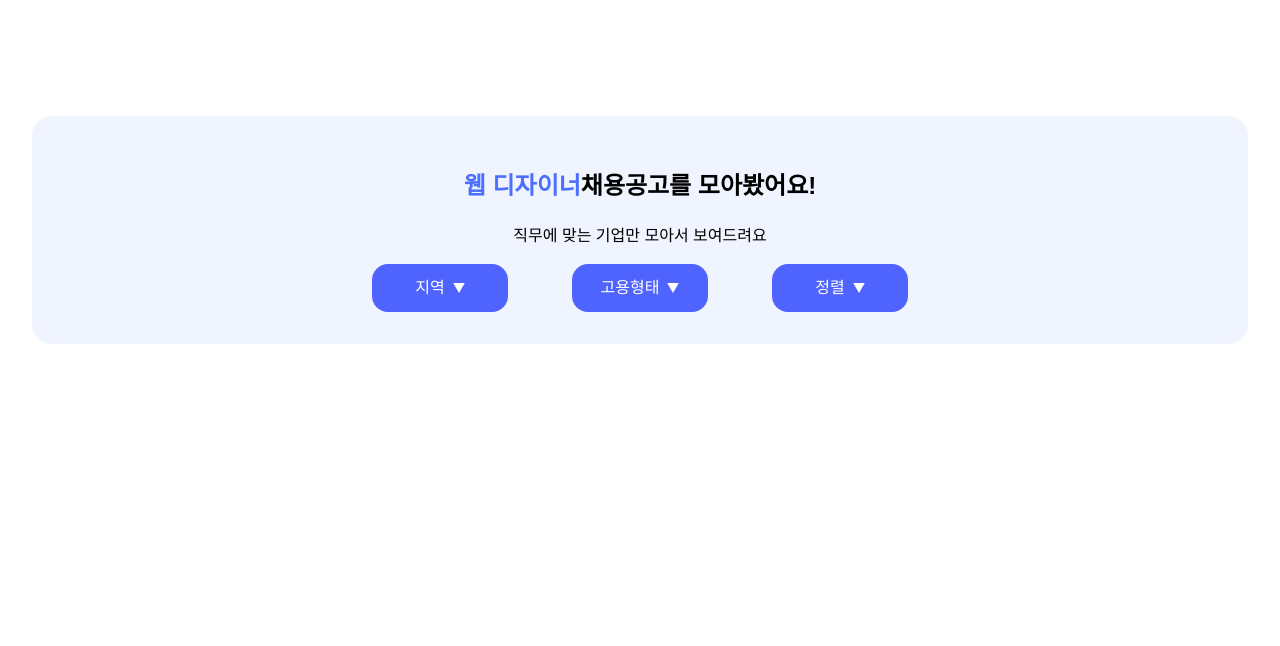
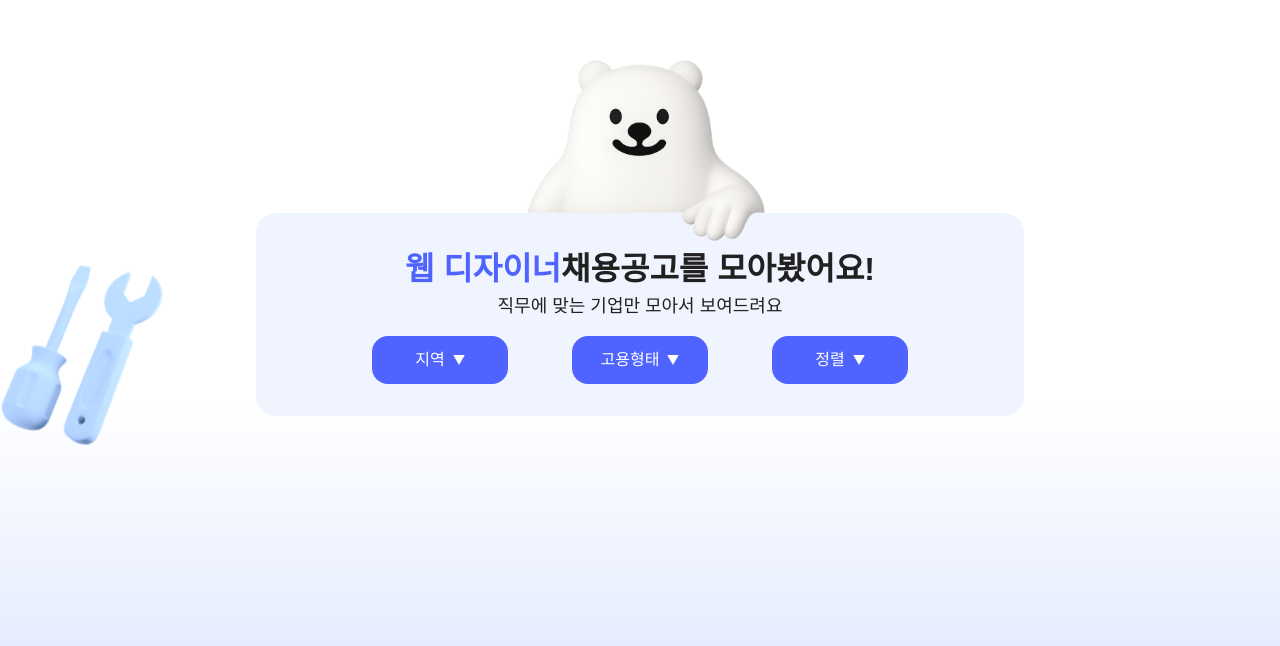
Before and after one commit to hyonun321/JobThoughts, a React (Vite) app in the folder client/: page /jobs in a window 1280 px wide. Shown: the part 154-800 px from the top of the page. Built offline with nearby package versions, Linux system fonts and the light colour scheme; a web font is replaced by a local one.

Commit message:
Feat: JobList헤더 조정 및 페이지 구현
- 뒤에 떠다니는 아이콘 애니메이션 요소
- 그라데이션 배경 구현
- 현재 카드리스트의 UI를 좀더 다듬어야함

```diff
--- a/client/src/features/jobs/JobCardList.tsx
+++ b/client/src/features/jobs/JobCardList.tsx
@@ -6,6 +6,7 @@ const ListWrapper = styled.div`
   display: flex;
   flex-direction: column;
   gap: 1.5rem;
+  width: 60vw;
 `;
 
 export default function JobCardList({ selectedJob }: { selectedJob: string }) {
--- a/client/src/features/jobs/JobListHeader.tsx
+++ b/client/src/features/jobs/JobListHeader.tsx
@@ -1,5 +1,7 @@
 import styled from 'styled-components';
 import FilterBar from './FilterBar';
+import Text from '../../components/Text';
+import { theme } from '../../styles/theme';
 
 const HeaderWrapper = styled.div`
   background: #f0f4ff;
@@ -7,6 +9,8 @@ const HeaderWrapper = styled.div`
   border-radius: 20px;
   text-align: center;
   margin-bottom: 2rem;
+  max-width: 1000px;
+  width: 60vw;
 `;
 
 type Props = {
@@ -16,11 +20,14 @@ type Props = {
 export default function JobListHeader({ selectedJob }: Props) {
   return (
     <HeaderWrapper>
-      <h2>
-        <span style={{ color: '#4d6fff', fontWeight: 'bold' }}>{selectedJob}</span>
+      <Text as="span" size="xl" weight="bold">
+        <span style={{ color: `${theme.colors.primary}`, fontWeight: 'bold' }}>{selectedJob}</span>
         채용공고를 모아봤어요!
-      </h2>
-      <p>직무에 맞는 기업만 모아서 보여드려요</p>
+      </Text>
+      <br />
+      <Text as="span" size="ml" weight="medium">
+        직무에 맞는 기업만 모아서 보여드려요
+      </Text>
       <FilterBar />
     </HeaderWrapper>
   );
--- a/client/src/pages/JobListPage.tsx
+++ b/client/src/pages/JobListPage.tsx
@@ -2,15 +2,71 @@ import { useLocation } from 'react-router-dom';
 import JobListHeader from '../features/jobs/JobListHeader';
 import JobCardList from '../features/jobs/JobCardList';
 import FullScreenSection from '../components/FullScreenSection';
+import Image from '../components/Image';
+import holdingBear from '../assets/bears/job-holding-bear.svg';
+import styled from 'styled-components';
+import tool from '../assets/icons/icon-tool.svg';
+import megaphone from '../assets/icons/icon-megaphone.svg';
+import pin from '../assets/icons/icon-pin.svg';
+
+const BackgroundWrapper = styled.div`
+  position: relative;
+  width: 100%;
+  min-height: 200vh;
+  background: linear-gradient(to bottom, #ffffff 35%, rgba(172, 196, 255, 0.75) 71%, #d8cfff 100%);
+  overflow: hidden;
+`;
+
+const Icon = styled.div<{ top: string; left?: string; right?: string }>`
+  position: absolute;
+  top: ${({ top }) => top};
+  left: ${({ left }) => left || 'auto'};
+  right: ${({ right }) => right || 'auto'};
+  width: 100px;
+  z-index: 0;
+`;
+
+const HeaderWithBear = styled.div`
+  position: relative;
+  margin-bottom: 2rem;
+  display: flex;
+  justify-content: center;
+  padding-top: 200px;
+`;
+
+const BearImage = styled.div`
+  position: absolute;
+  top: 12px;
+  left: 50%;
+  transform: translateX(-50%);
+  width: 350px;
+  z-index: 1;
+`;
 
 export default function JobListPage() {
   const location = useLocation();
   const selectedJob = location.state?.selectedJob || '웹 디자이너';
 
   return (
-    <FullScreenSection style={{ alignItems: 'stretch', padding: '2rem' }}>
-      <JobListHeader selectedJob={selectedJob} />
-      <JobCardList selectedJob={selectedJob} />
-    </FullScreenSection>
+    <BackgroundWrapper>
+      <FullScreenSection style={{ alignItems: 'center', padding: '2rem', zIndex: 1 }}>
+        <HeaderWithBear>
+          <BearImage>
+            <Image src={holdingBear} alt="job-holding-bear" width="100%" />
+          </BearImage>
+          <JobListHeader selectedJob={selectedJob} />
+        </HeaderWithBear>
+        <JobCardList selectedJob={selectedJob} />
+      </FullScreenSection>
+      <Icon top="25%" left="0%">
+        <Image src={tool} width="15vw" motion="float" />
+      </Icon>
+      <Icon top="90%" left="5%">
+        <Image src={pin} width="15vw" motion="float" />
+      </Icon>
+      <Icon top="60%" left="85%">
+        <Image src={megaphone} width="15vw" motion="float" />
+      </Icon>
+    </BackgroundWrapper>
   );
 }
```
